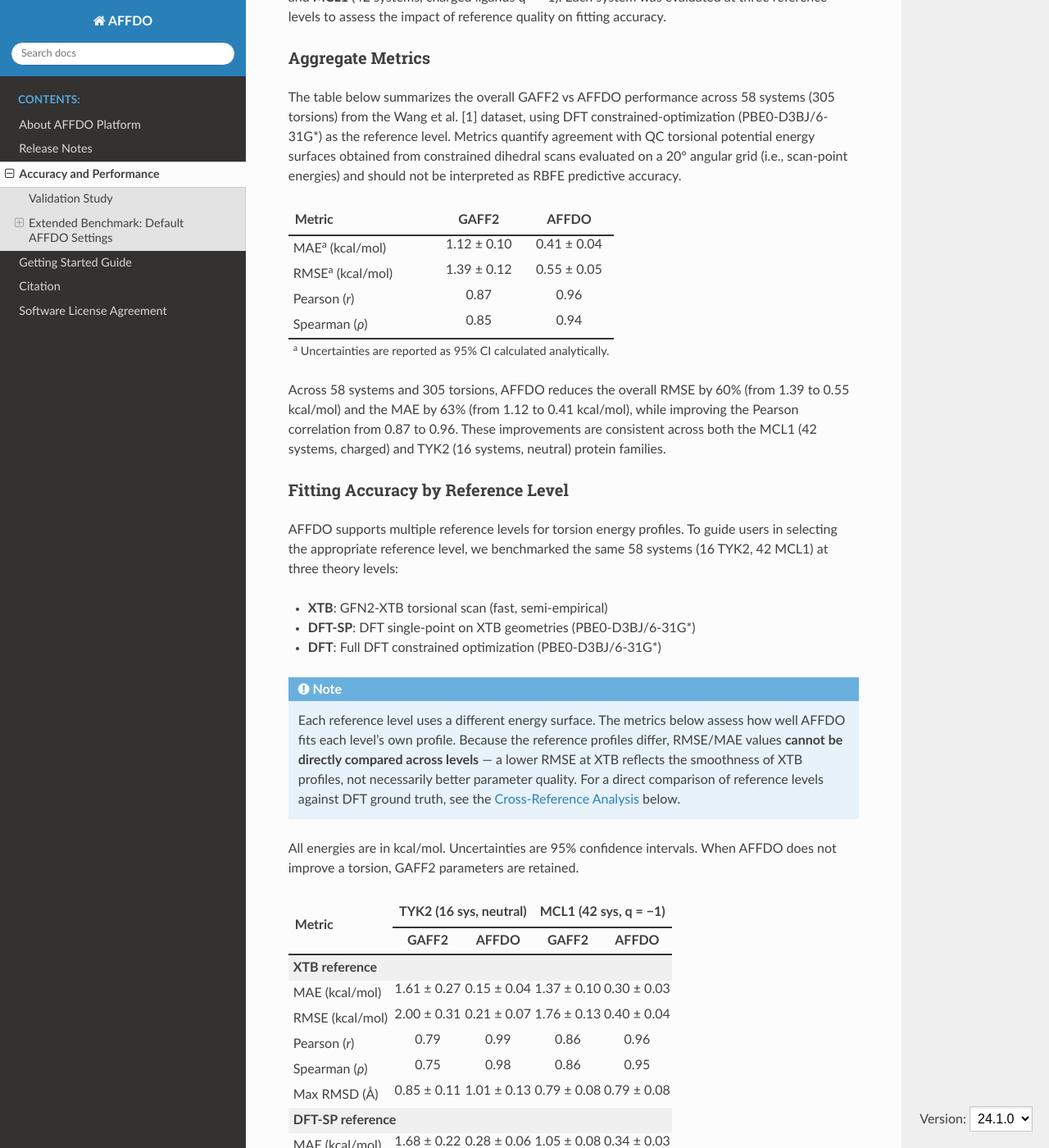
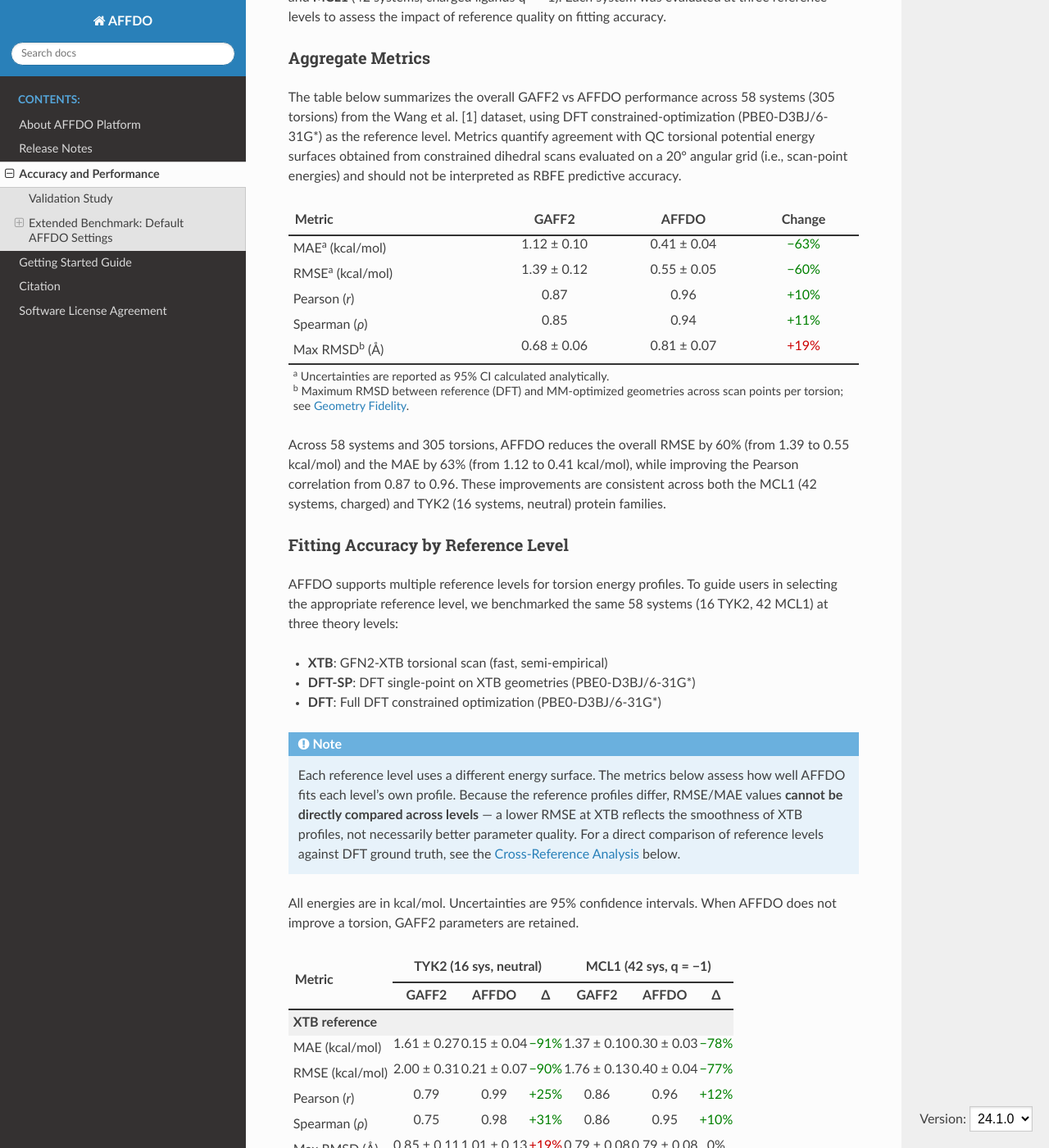
Before and after one commit to ATTMOS/AFFDOWS, a Sphinx documentation site: the page built from docs/source/user/performance.rst, in a window 1280 px wide and 1400 px high, scrolled down 2471 px. Shown: the whole window at 82% size. Built offline with Sphinx 7.4.7 and the Read the Docs theme 3.1.0, drawn with Linux system fonts in a browser that asks for light colours; some of the changed text lies outside the part shown.

Commit message:
docs: add Max RMSD to aggregate table and % change columns
Restore Max RMSD row in aggregate metrics with footnote linking to
Geometry Fidelity section. Add color-coded % change (Δ) columns to
both the aggregate and per-reference-level tables showing improvement
(green) or detriment (red) after AFFDO fitting.

```diff
--- a/docs/source/user/performance.rst
+++ b/docs/source/user/performance.rst
@@ -61,16 +61,18 @@ The table below summarizes the overall GAFF2 vs AFFDO performance across 58 syst
      <th style="text-align: left; padding: 8px;"><b>Metric</b></th>
      <th style="padding: 8px;"><b>GAFF2</b></th>
      <th style="padding: 8px;"><b>AFFDO</b></th>
+     <th style="padding: 8px;"><b>Change</b></th>
    </tr>
    </thead>
    <tbody>
-   <tr><td style="text-align: left; padding: 6px;">MAE<sup>a</sup> (kcal/mol)</td><td>1.12 ± 0.10</td><td>0.41 ± 0.04</td></tr>
-   <tr><td style="text-align: left; padding: 6px;">RMSE<sup>a</sup> (kcal/mol)</td><td>1.39 ± 0.12</td><td>0.55 ± 0.05</td></tr>
-   <tr><td style="text-align: left; padding: 6px;">Pearson (<i>r</i>)</td><td>0.87</td><td>0.96</td></tr>
-   <tr style="border-bottom: 2px solid #333;"><td style="text-align: left; padding: 6px;">Spearman (<i>ρ</i>)</td><td>0.85</td><td>0.94</td></tr>
+   <tr><td style="text-align: left; padding: 6px;">MAE<sup>a</sup> (kcal/mol)</td><td>1.12 ± 0.10</td><td>0.41 ± 0.04</td><td style="color: green;">−63%</td></tr>
+   <tr><td style="text-align: left; padding: 6px;">RMSE<sup>a</sup> (kcal/mol)</td><td>1.39 ± 0.12</td><td>0.55 ± 0.05</td><td style="color: green;">−60%</td></tr>
+   <tr><td style="text-align: left; padding: 6px;">Pearson (<i>r</i>)</td><td>0.87</td><td>0.96</td><td style="color: green;">+10%</td></tr>
+   <tr><td style="text-align: left; padding: 6px;">Spearman (<i>ρ</i>)</td><td>0.85</td><td>0.94</td><td style="color: green;">+11%</td></tr>
+   <tr style="border-bottom: 2px solid #333;"><td style="text-align: left; padding: 6px;">Max RMSD<sup>b</sup> (&#8491;)</td><td>0.68 ± 0.06</td><td>0.81 ± 0.07</td><td style="color: #c00;">+19%</td></tr>
    </tbody>
    <tfoot>
-   <tr><td colspan="3" style="text-align: left; padding: 6px; font-size: 0.9em;"><sup>a</sup> Uncertainties are reported as 95% CI calculated analytically.</td></tr>
+   <tr><td colspan="4" style="text-align: left; padding: 6px; font-size: 0.9em;"><sup>a</sup> Uncertainties are reported as 95% CI calculated analytically.<br><sup>b</sup> Maximum RMSD between reference (DFT) and MM-optimized geometries across scan points per torsion; see <a href="#geometry-fidelity">Geometry Fidelity</a>.</td></tr>
    </tfoot>
    </table>
 
@@ -97,35 +99,35 @@ All energies are in kcal/mol. Uncertainties are 95% confidence intervals. When A
    <thead>
    <tr style="border-bottom: 2px solid #333;">
      <th rowspan="2" style="text-align: left; padding: 8px; border-bottom: 2px solid #333;"><b>Metric</b></th>
-     <th colspan="2" style="padding: 8px; border-bottom: 1px solid #999;"><b>TYK2</b> (16 sys, neutral)</th>
-     <th colspan="2" style="padding: 8px; border-bottom: 1px solid #999;"><b>MCL1</b> (42 sys, q = −1)</th>
+     <th colspan="3" style="padding: 8px; border-bottom: 1px solid #999;"><b>TYK2</b> (16 sys, neutral)</th>
+     <th colspan="3" style="padding: 8px; border-bottom: 1px solid #999;"><b>MCL1</b> (42 sys, q = −1)</th>
    </tr>
    <tr style="border-bottom: 2px solid #333;">
-     <th style="padding: 6px;">GAFF2</th><th style="padding: 6px;">AFFDO</th>
-     <th style="padding: 6px;">GAFF2</th><th style="padding: 6px;">AFFDO</th>
+     <th style="padding: 6px;">GAFF2</th><th style="padding: 6px;">AFFDO</th><th style="padding: 6px;">Δ</th>
+     <th style="padding: 6px;">GAFF2</th><th style="padding: 6px;">AFFDO</th><th style="padding: 6px;">Δ</th>
    </tr>
    </thead>
    <tbody>
-   <tr style="background: #f0f0f0;"><td colspan="5" style="text-align: left; padding: 6px;"><b>XTB reference</b></td></tr>
-   <tr><td style="text-align: left; padding: 6px;">MAE (kcal/mol)</td><td>1.61 ± 0.27</td><td>0.15 ± 0.04</td><td>1.37 ± 0.10</td><td>0.30 ± 0.03</td></tr>
-   <tr><td style="text-align: left; padding: 6px;">RMSE (kcal/mol)</td><td>2.00 ± 0.31</td><td>0.21 ± 0.07</td><td>1.76 ± 0.13</td><td>0.40 ± 0.04</td></tr>
-   <tr><td style="text-align: left; padding: 6px;">Pearson (<i>r</i>)</td><td>0.79</td><td>0.99</td><td>0.86</td><td>0.96</td></tr>
-   <tr><td style="text-align: left; padding: 6px;">Spearman (<i>ρ</i>)</td><td>0.75</td><td>0.98</td><td>0.86</td><td>0.95</td></tr>
-   <tr><td style="text-align: left; padding: 6px;">Max RMSD (&#8491;)</td><td>0.85 ± 0.11</td><td>1.01 ± 0.13</td><td>0.79 ± 0.08</td><td>0.79 ± 0.08</td></tr>
+   <tr style="background: #f0f0f0;"><td colspan="7" style="text-align: left; padding: 6px;"><b>XTB reference</b></td></tr>
+   <tr><td style="text-align: left; padding: 6px;">MAE (kcal/mol)</td><td>1.61 ± 0.27</td><td>0.15 ± 0.04</td><td style="color: green;">−91%</td><td>1.37 ± 0.10</td><td>0.30 ± 0.03</td><td style="color: green;">−78%</td></tr>
+   <tr><td style="text-align: left; padding: 6px;">RMSE (kcal/mol)</td><td>2.00 ± 0.31</td><td>0.21 ± 0.07</td><td style="color: green;">−90%</td><td>1.76 ± 0.13</td><td>0.40 ± 0.04</td><td style="color: green;">−77%</td></tr>
+   <tr><td style="text-align: left; padding: 6px;">Pearson (<i>r</i>)</td><td>0.79</td><td>0.99</td><td style="color: green;">+25%</td><td>0.86</td><td>0.96</td><td style="color: green;">+12%</td></tr>
+   <tr><td style="text-align: left; padding: 6px;">Spearman (<i>ρ</i>)</td><td>0.75</td><td>0.98</td><td style="color: green;">+31%</td><td>0.86</td><td>0.95</td><td style="color: green;">+10%</td></tr>
+   <tr><td style="text-align: left; padding: 6px;">Max RMSD (&#8491;)</td><td>0.85 ± 0.11</td><td>1.01 ± 0.13</td><td style="color: #c00;">+19%</td><td>0.79 ± 0.08</td><td>0.79 ± 0.08</td><td>0%</td></tr>
 
-   <tr style="background: #f0f0f0;"><td colspan="5" style="text-align: left; padding: 6px;"><b>DFT-SP reference</b></td></tr>
-   <tr><td style="text-align: left; padding: 6px;">MAE (kcal/mol)</td><td>1.68 ± 0.22</td><td>0.28 ± 0.06</td><td>1.05 ± 0.08</td><td>0.34 ± 0.03</td></tr>
-   <tr><td style="text-align: left; padding: 6px;">RMSE (kcal/mol)</td><td>2.09 ± 0.26</td><td>0.39 ± 0.09</td><td>1.32 ± 0.09</td><td>0.47 ± 0.05</td></tr>
-   <tr><td style="text-align: left; padding: 6px;">Pearson (<i>r</i>)</td><td>0.82</td><td>0.99</td><td>0.88</td><td>0.97</td></tr>
-   <tr><td style="text-align: left; padding: 6px;">Spearman (<i>ρ</i>)</td><td>0.77</td><td>0.98</td><td>0.88</td><td>0.95</td></tr>
-   <tr><td style="text-align: left; padding: 6px;">Max RMSD (&#8491;)</td><td>0.82 ± 0.11</td><td>0.89 ± 0.14</td><td>0.79 ± 0.08</td><td>0.84 ± 0.08</td></tr>
+   <tr style="background: #f0f0f0;"><td colspan="7" style="text-align: left; padding: 6px;"><b>DFT-SP reference</b></td></tr>
+   <tr><td style="text-align: left; padding: 6px;">MAE (kcal/mol)</td><td>1.68 ± 0.22</td><td>0.28 ± 0.06</td><td style="color: green;">−83%</td><td>1.05 ± 0.08</td><td>0.34 ± 0.03</td><td style="color: green;">−68%</td></tr>
+   <tr><td style="text-align: left; padding: 6px;">RMSE (kcal/mol)</td><td>2.09 ± 0.26</td><td>0.39 ± 0.09</td><td style="color: green;">−81%</td><td>1.32 ± 0.09</td><td>0.47 ± 0.05</td><td style="color: green;">−64%</td></tr>
+   <tr><td style="text-align: left; padding: 6px;">Pearson (<i>r</i>)</td><td>0.82</td><td>0.99</td><td style="color: green;">+21%</td><td>0.88</td><td>0.97</td><td style="color: green;">+10%</td></tr>
+   <tr><td style="text-align: left; padding: 6px;">Spearman (<i>ρ</i>)</td><td>0.77</td><td>0.98</td><td style="color: green;">+27%</td><td>0.88</td><td>0.95</td><td style="color: green;">+8%</td></tr>
+   <tr><td style="text-align: left; padding: 6px;">Max RMSD (&#8491;)</td><td>0.82 ± 0.11</td><td>0.89 ± 0.14</td><td style="color: #c00;">+9%</td><td>0.79 ± 0.08</td><td>0.84 ± 0.08</td><td style="color: #c00;">+6%</td></tr>
 
-   <tr style="background: #f0f0f0;"><td colspan="5" style="text-align: left; padding: 6px;"><b>DFT reference</b></td></tr>
-   <tr><td style="text-align: left; padding: 6px;">MAE (kcal/mol)</td><td>1.66 ± 0.24</td><td>0.45 ± 0.09</td><td>0.89 ± 0.09</td><td>0.39 ± 0.04</td></tr>
-   <tr><td style="text-align: left; padding: 6px;">RMSE (kcal/mol)</td><td>2.04 ± 0.27</td><td>0.62 ± 0.12</td><td>1.12 ± 0.11</td><td>0.52 ± 0.06</td></tr>
-   <tr><td style="text-align: left; padding: 6px;">Pearson (<i>r</i>)</td><td>0.81</td><td>0.98</td><td>0.90</td><td>0.96</td></tr>
-   <tr><td style="text-align: left; padding: 6px;">Spearman (<i>ρ</i>)</td><td>0.75</td><td>0.95</td><td>0.89</td><td>0.94</td></tr>
-   <tr><td style="text-align: left; padding: 6px;">Max RMSD (&#8491;)</td><td>0.89 ± 0.11</td><td>0.95 ± 0.13</td><td>0.58 ± 0.07</td><td>0.75 ± 0.08</td></tr>
+   <tr style="background: #f0f0f0;"><td colspan="7" style="text-align: left; padding: 6px;"><b>DFT reference</b></td></tr>
+   <tr><td style="text-align: left; padding: 6px;">MAE (kcal/mol)</td><td>1.66 ± 0.24</td><td>0.45 ± 0.09</td><td style="color: green;">−73%</td><td>0.89 ± 0.09</td><td>0.39 ± 0.04</td><td style="color: green;">−56%</td></tr>
+   <tr><td style="text-align: left; padding: 6px;">RMSE (kcal/mol)</td><td>2.04 ± 0.27</td><td>0.62 ± 0.12</td><td style="color: green;">−70%</td><td>1.12 ± 0.11</td><td>0.52 ± 0.06</td><td style="color: green;">−54%</td></tr>
+   <tr><td style="text-align: left; padding: 6px;">Pearson (<i>r</i>)</td><td>0.81</td><td>0.98</td><td style="color: green;">+21%</td><td>0.90</td><td>0.96</td><td style="color: green;">+7%</td></tr>
+   <tr><td style="text-align: left; padding: 6px;">Spearman (<i>ρ</i>)</td><td>0.75</td><td>0.95</td><td style="color: green;">+27%</td><td>0.89</td><td>0.94</td><td style="color: green;">+6%</td></tr>
+   <tr><td style="text-align: left; padding: 6px;">Max RMSD (&#8491;)</td><td>0.89 ± 0.11</td><td>0.95 ± 0.13</td><td style="color: #c00;">+7%</td><td>0.58 ± 0.07</td><td>0.75 ± 0.08</td><td style="color: #c00;">+29%</td></tr>
    </tbody>
    </table>
 
```
